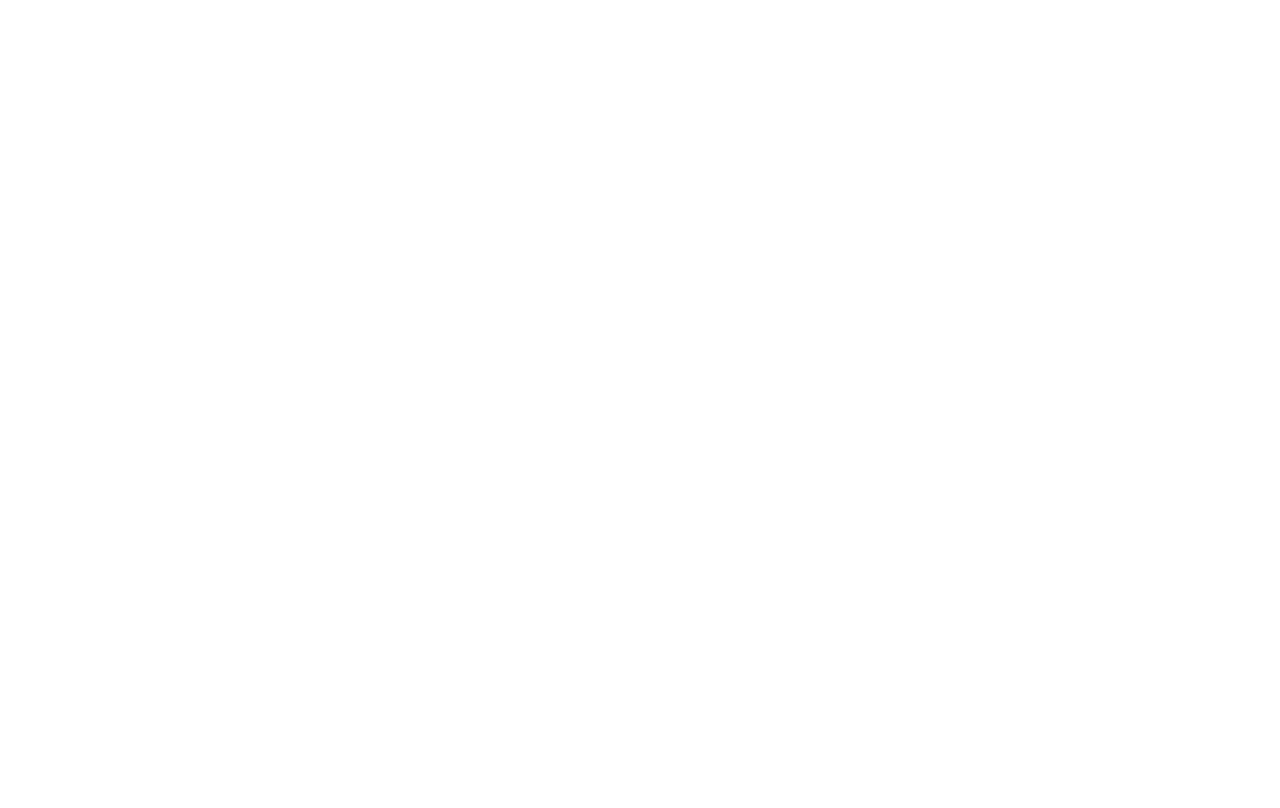
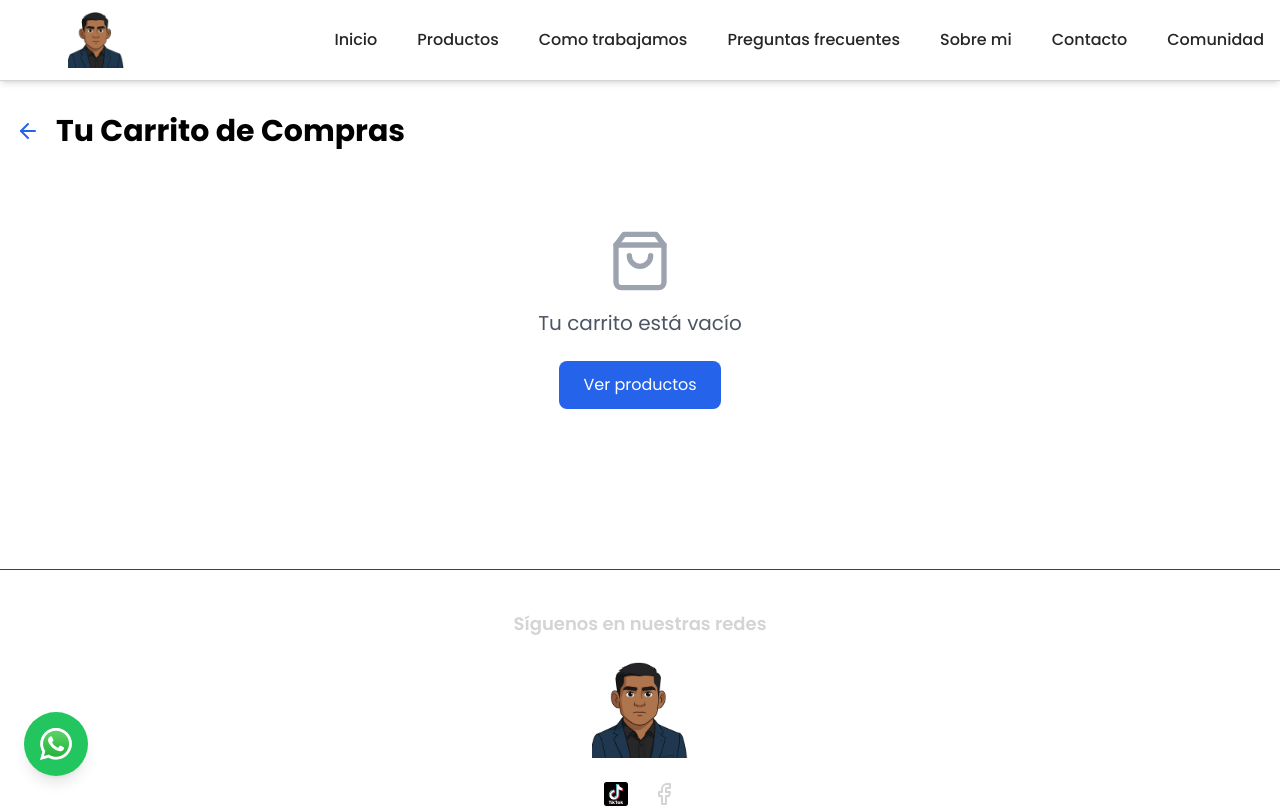
Before and after one commit to ing-lp-tech/Ingeniero_emprendedor, a React (Vite) app: page /Ingeniero_emprendedor/cart in a window 1280 px wide. Shown: the top 808 px of the page. Built offline with nearby package versions, Linux system fonts and the light colour scheme.

Commit message:
delete lucfra

```diff
--- a/src/App.jsx
+++ b/src/App.jsx
@@ -81,7 +81,7 @@ const App = () => {
   };
 
   return (
-    <Router basename="/LucfraIng">
+    <Router basename="/Ingeniero_emprendedor">
       <AppContent
         cart={cart}
         addToCart={addToCart}
--- a/src/components/BotpressChat.jsx
+++ b/src/components/BotpressChat.jsx
@@ -5,11 +5,12 @@ const BotpressChat = () => {
     // Cargar los scripts dinámicamente
     const script1 = document.createElement("script");
     script1.src = "https://cdn.botpress.cloud/webchat/v3.2/inject.js";
+
     script1.defer = true;
 
     const script2 = document.createElement("script");
     script2.src =
-      "https://files.bpcontent.cloud/2025/07/25/22/20250725221816-TF9TTKW4.js";
+      "https://files.bpcontent.cloud/2025/08/07/17/20250807172817-5Y644ROV.js";
     script2.defer = true;
 
     document.body.appendChild(script1);
--- a/src/components/Footer.jsx
+++ b/src/components/Footer.jsx
@@ -58,6 +58,7 @@ export default Footer;
 
 import tiktok from "../assets/tiktok.svg";
 import { Instagram, Facebook, Linkedin, Youtube, Twitter } from "lucide-react";
+import avatarLuisPatty from "../assets/avatarLuisPatty.png";
 
 const Footer = ({ id }) => {
   // URLs de las redes sociales
@@ -85,6 +86,13 @@ const Footer = ({ id }) => {
           <h3 className="text-lg font-semibold text-neutral-300">
             Síguenos en nuestras redes
           </h3>
+          <div>
+            <img
+              className="h-24 w-40 object-contain"
+              src={avatarLuisPatty}
+              alt="Logo"
+            />
+          </div>
           <div className="flex space-x-6">
             {socialLinks.map((social, index) => (
               <a
--- a/src/components/Navbar.jsx
+++ b/src/components/Navbar.jsx
@@ -98,6 +98,7 @@ export default Navbar;
 import { Menu, X } from "lucide-react";
 import { useState } from "react";
 import logoLucfra from "../assets/lucfra_t.png";
+import avatarLuisPatty from "../assets/avatarLuisPatty.png";
 import { navItems } from "../constants";
 import { Link } from "react-router-dom";
 import { motion, AnimatePresence } from "framer-motion";
@@ -116,7 +117,7 @@ const Navbar = () => {
           <Link to="/">
             <img
               className="h-14 w-40 object-contain"
-              src={logoLucfra}
+              src={avatarLuisPatty}
               alt="Logo"
             />
           </Link>
--- a/src/components/WhatsAppButton.jsx
+++ b/src/components/WhatsAppButton.jsx
@@ -2,7 +2,7 @@ import { MessageCircle } from "lucide-react";
 import whatsapp from "../assets/whatsapp.svg";
 
 const WhatsAppButton = () => {
-  const phoneNumber = "5491126243310";
+  const phoneNumber = "5491162020911";
   const defaultMessage = "Hola, me gustaría obtener más información.";
 
   // URL de WhatsApp
--- a/vite.config.js
+++ b/vite.config.js
@@ -3,6 +3,6 @@ import react from "@vitejs/plugin-react";
 
 // https://vitejs.dev/config/
 export default defineConfig({
-  base: "/LucfraIng",
+  base: "/Ingeniero_emprendedor",
   plugins: [react()],
 });
```
Also changed, not shown: src/components/FeatureSection.jsx (+91 -19 lines), src/assets/avatarLuisPatty.png (added).
